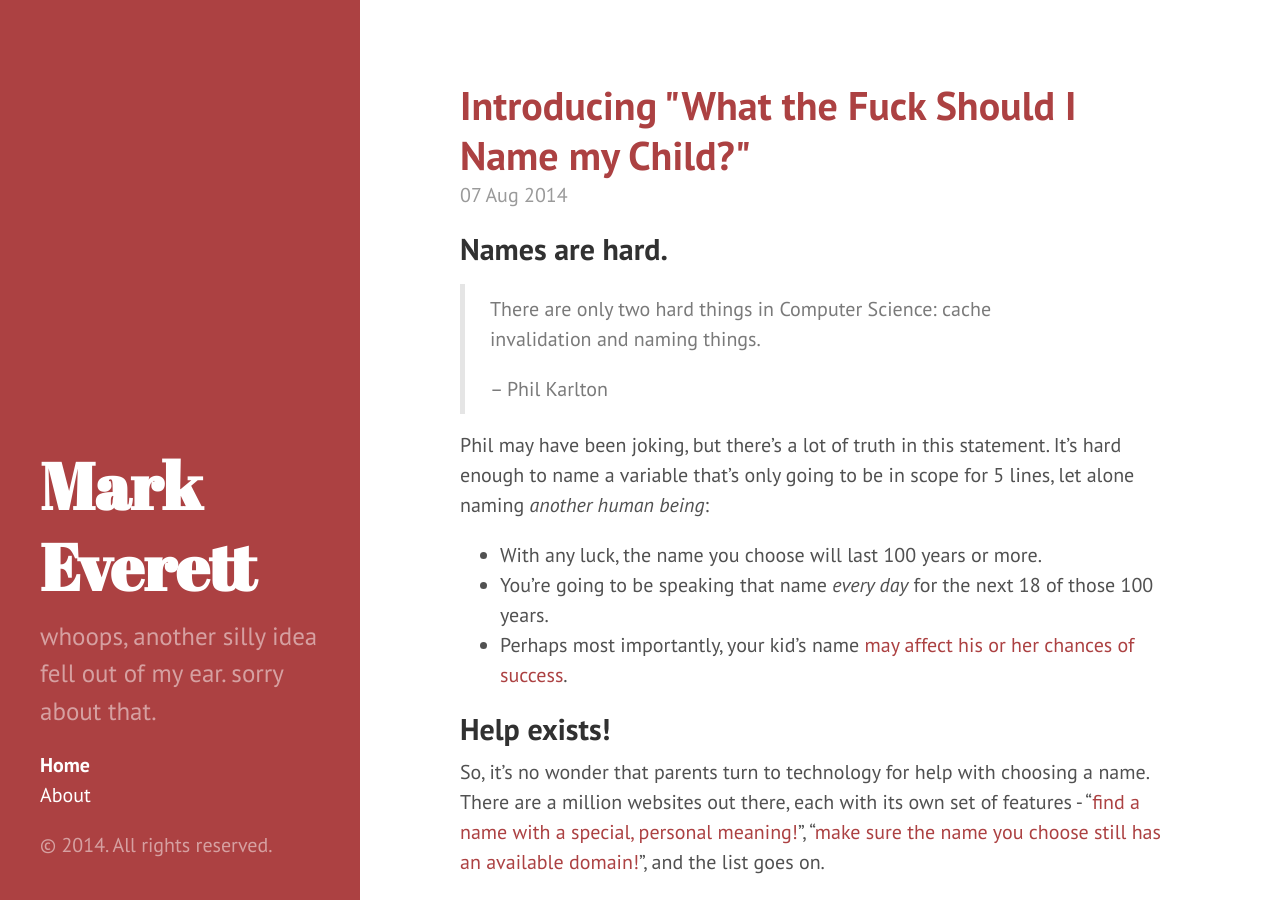
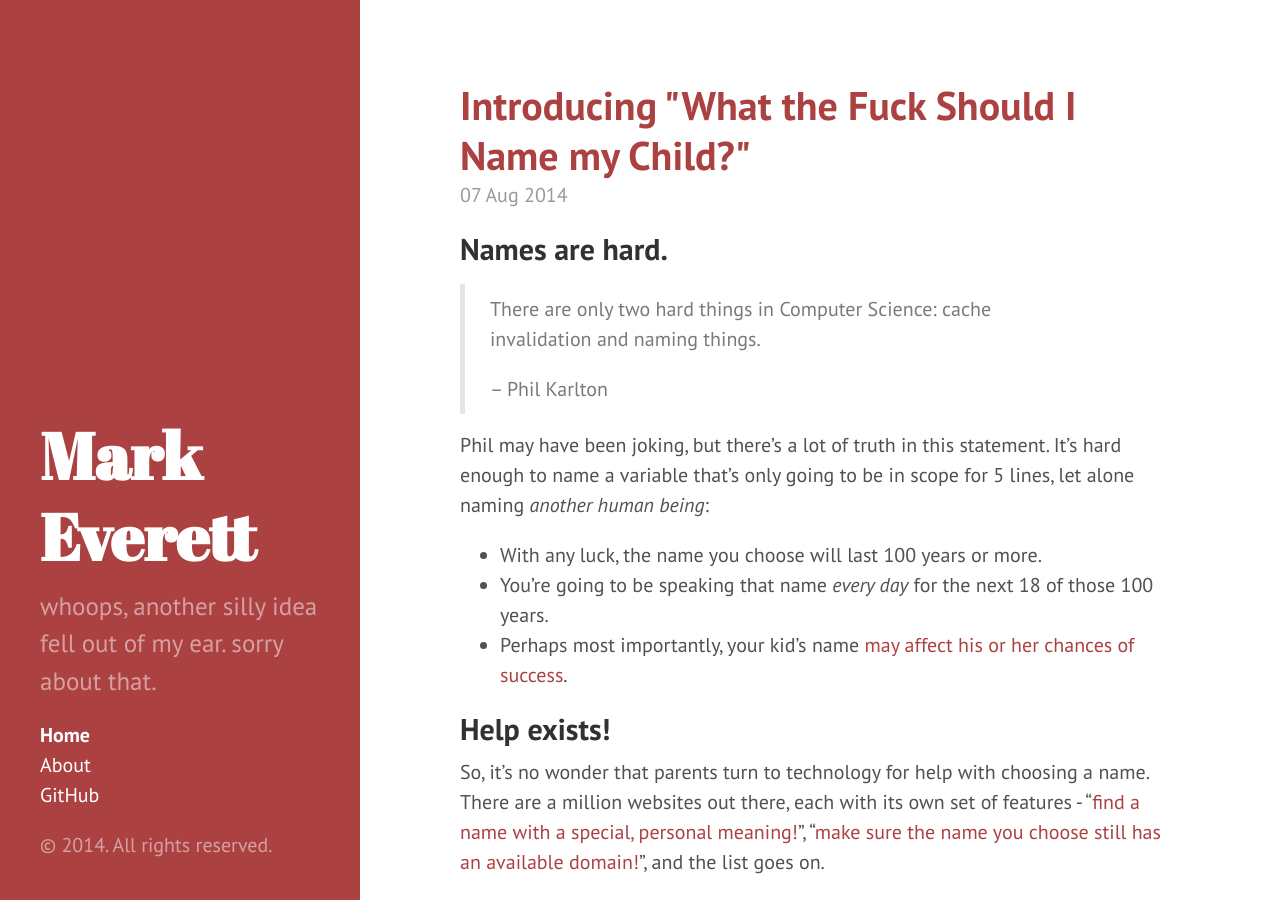
Before and after one commit to mynnx/blog.mynnx.com, a Jekyll site: the page built from index.html, in a window 1280 px wide and 900 px high. Built offline with Jekyll 4.4.1, drawn with Linux system fonts in a browser that asks for light colours; Markdown is read by kramdown in place of the engine named in the settings; the list of posts is cut into pages by our own code.

Commit message:
Link to github

```diff
--- a/_includes/sidebar.html
+++ b/_includes/sidebar.html
@@ -25,6 +25,7 @@
           {% endif %}
         {% endif %}
       {% endfor %}
+    <a class="sidebar-nav-item" href="https://github.com/mynnx?tab=repositories">GitHub</a>
     </nav>
 
     <p>&copy; {{ site.time | date: '%Y' }}. All rights reserved.</p>
```
